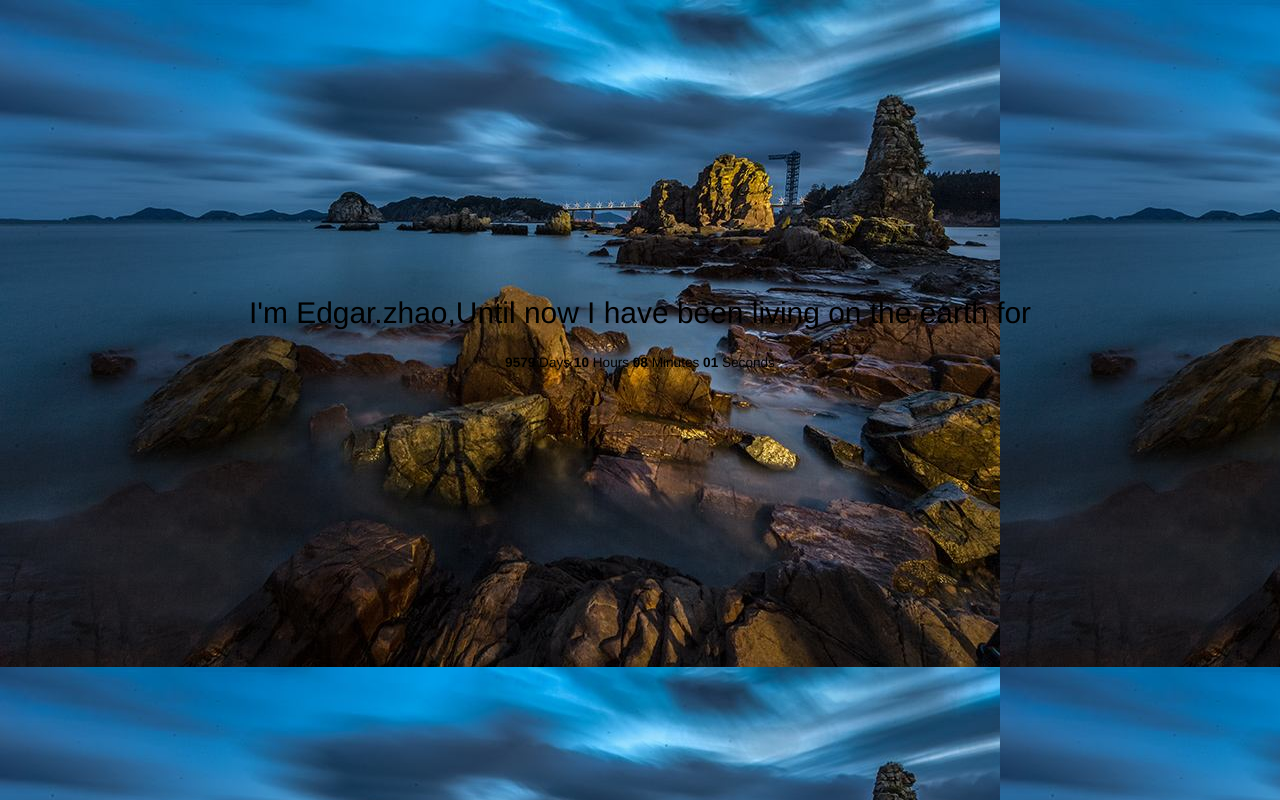
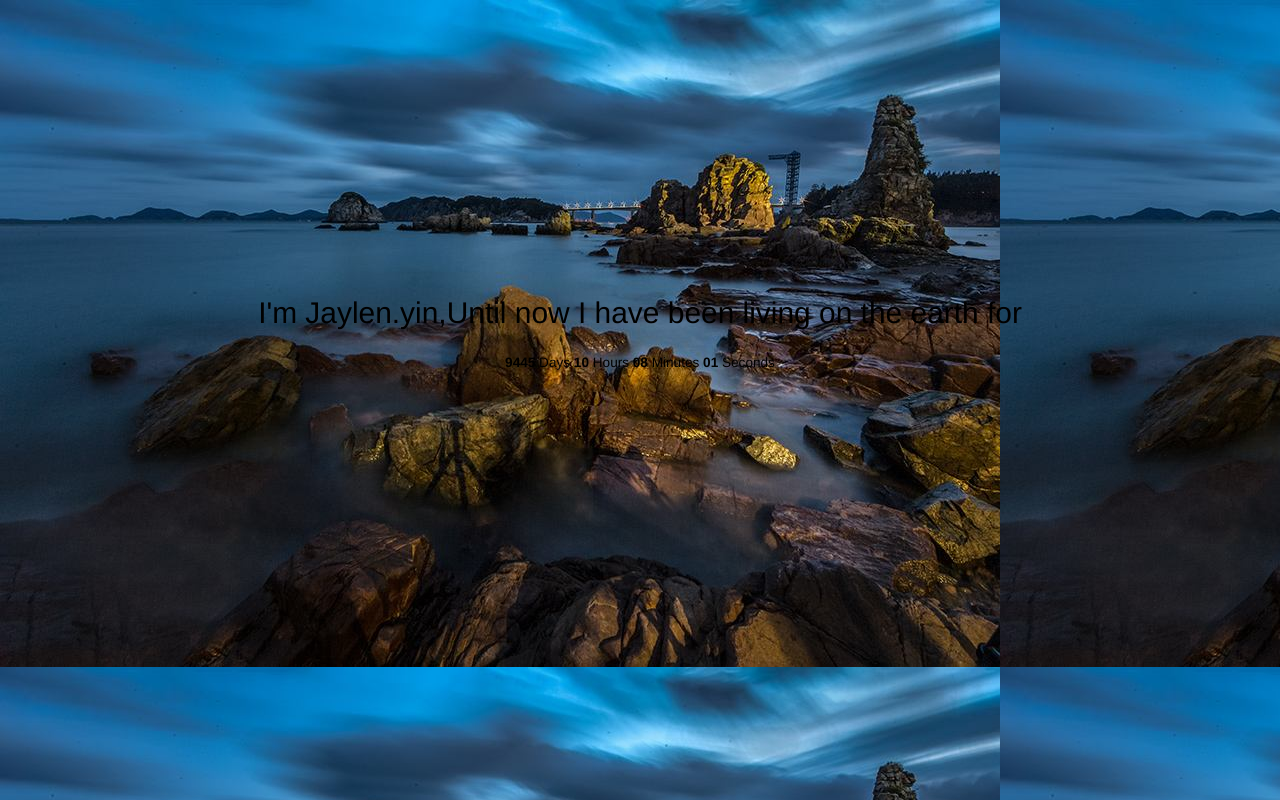
Before and after one commit to Jellyin/nginx, a plain HTML site: page index.html in a window 1280 px wide. Drawn offline with Linux system fonts and the light colour scheme.

Commit message:
更改用户

```diff
--- a/index.html
+++ b/index.html
@@ -44,7 +44,7 @@
 
 <body>
     <div class="content">
-        <h2>I'm Edgar.zhao,Until now I have been living on the earth for</h2
+        <h2>I'm Jaylen.yin,Until now I have been living on the earth for</h2
         <div class="timer">
             <b id="d"></b> Days <b id="h"></b> Hours <b id="m"></b> Minutes <b id="s"></b> Seconds
         </div>
@@ -52,7 +52,7 @@
 
     <script>
         function timer() {
-            var start = new Date(1993, 4, 8); // 2015.7.2
+            var start = new Date(1993, 8, 19);
             var t = new Date() - start;
             var h = ~~(t / 1000 / 60 / 60 % 24);
             if (h < 10) {
```
